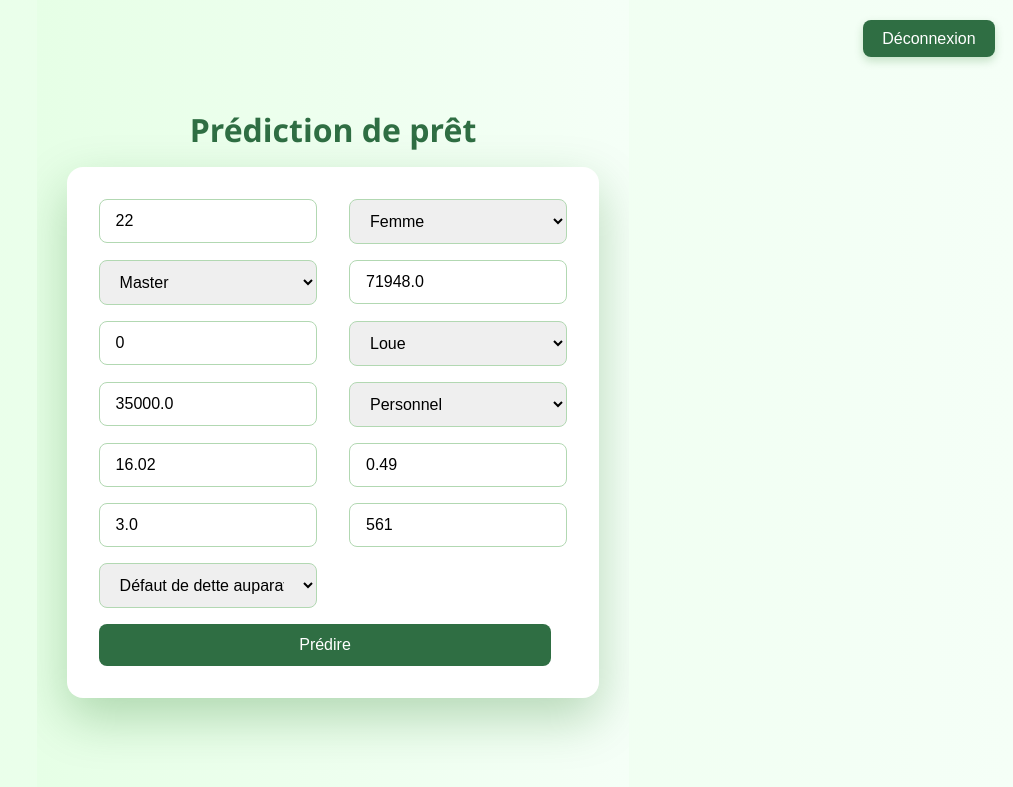
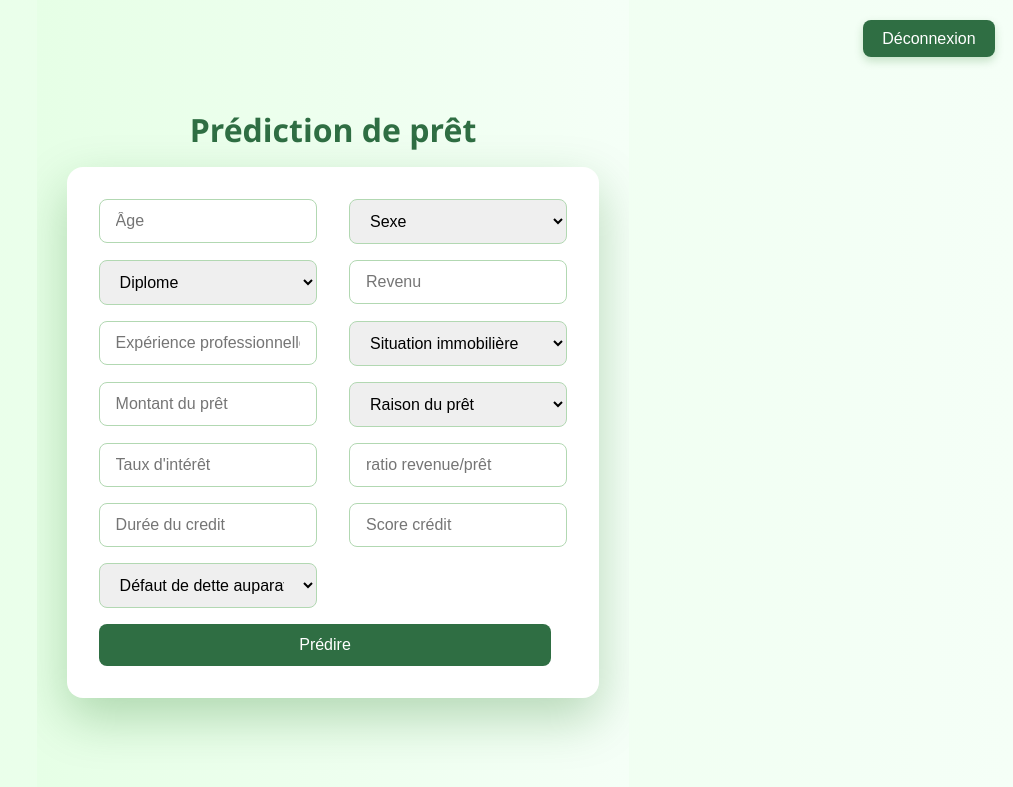
Before and after one commit to felix78500/Projet-risque-de-credit, a Flask app: page /prevision in a window 1360 px wide. Shown: the top 787 px of the page, without its empty margins (347-1360 px from the left). Run offline with Flask 3, Linux system fonts and the light colour scheme; parts of the project's set-up code (start-up, migrations or seed data) failed here and were passed over.

Commit message:
je ne sais pas trop la

```diff
--- a/static/json/predictions.json
+++ b/static/json/predictions.json
@@ -1 +1 @@
-{"prediction": [1.0]}
+{"prediction": [0.7]}
--- a/templates/prevision.html
+++ b/templates/prevision.html
@@ -12,12 +12,12 @@
         <button onclick="window.location.href='/'" class="bouttonDeconnexion">Déconnexion</button>
 
         <form id="prediction-form">
-            <input type="text" id="person_age" name="person_age" placeholder="Âge" value="22">
+            <input type="text" id="person_age" name="person_age" placeholder="Âge">
 
             <select id="person_gender" name="person_gender">
-                <option value="" disabled selected hidden>Sexe/option>
+                <option value="" disabled selected hidden>Sexe </option>
                 <option value="0">Homme</option>
-                <option value="1" selected>Femme</option>
+                <option value="1">Femme</option>
             </select>
 
             <select id="person_education" name="person_education" placeholder="Diplome">
@@ -26,21 +26,21 @@
                 <option value="1">Bachelor</option>
                 <option value="2">Doctorate</option>
                 <option value="3">High School</option>
-                <option value="4" selected>Master</option>
+                <option value="4">Master</option>
             </select>
 
-            <input type="text" id="person_income" name="person_income" placeholder="Revenu" value="71948.0">
-            <input type="text" id="person_emp_exp" name="person_emp_exp" placeholder="Expérience professionnelle" value="0">
+            <input type="text" id="person_income" name="person_income" placeholder="Revenu">
+            <input type="text" id="person_emp_exp" name="person_emp_exp" placeholder="Expérience professionnelle">
 
             <select id="person_home_ownership" name="person_home_ownership" placeholder="Situation immobilière">
                 <option value="" disabled selected hidden>Situation immobilière</option>
                 <option value="0">Hypothèque</option>
                 <option value="1">Autre</option>
                 <option value="2">Propriétaire</option>
-                <option value="3" selected>Loue</option>
+                <option value="3">Loue</option>
             </select>
 
-            <input type="text" id="loan_amnt" name="loan_amnt" placeholder="Montant du prêt" value="35000.0">
+            <input type="text" id="loan_amnt" name="loan_amnt" placeholder="Montant du prêt">
 
             <select id="loan_intent" name="loan_intent">
                 <option value="" disabled selected hidden>Raison du prêt</option>
@@ -48,14 +48,14 @@
                 <option value="1">Education</option>
                 <option value="2">Maison</option>
                 <option value="3">Medical</option>
-                <option value="4" selected>Personnel</option>
+                <option value="4">Personnel</option>
                 <option value="5">Venture</option>
             </select>
 
-            <input type="text" id="loan_int_rate" name="loan_int_rate" placeholder="Taux d'intérêt" value="16.02">
-            <input type="text" id="loan_percent_income" name="loan_percent_income" placeholder="% du revenu" value="0.49">
-            <input type="text" id="cb_person_cred_hist_length" name="cb_person_cred_hist_length" placeholder="Historique crédit" value="3.0">
-            <input type="text" id="credit_score" name="credit_score" placeholder="Score crédit" value="561">
+            <input type="text" id="loan_int_rate" name="loan_int_rate" placeholder="Taux d'intérêt">
+            <input type="text" id="loan_percent_income" name="loan_percent_income" placeholder="ratio revenue/prêt">
+            <input type="text" id="cb_person_cred_hist_length" name="cb_person_cred_hist_length" placeholder="Durée du credit">
+            <input type="text" id="credit_score" name="credit_score" placeholder="Score crédit">
 
             <select id="previous_loan_defaults_on_file" name="previous_loan_defaults_on_file">
                 <option value="" disabled selected hidden>Défaut de dette auparavant</option>
```
Also changed, not shown: static/json/analyse.json (+13 -13 lines), static/image/analyse_impact_caracteristiques.png, static/image/analyse_impact_caracteristiques_simple.png.
